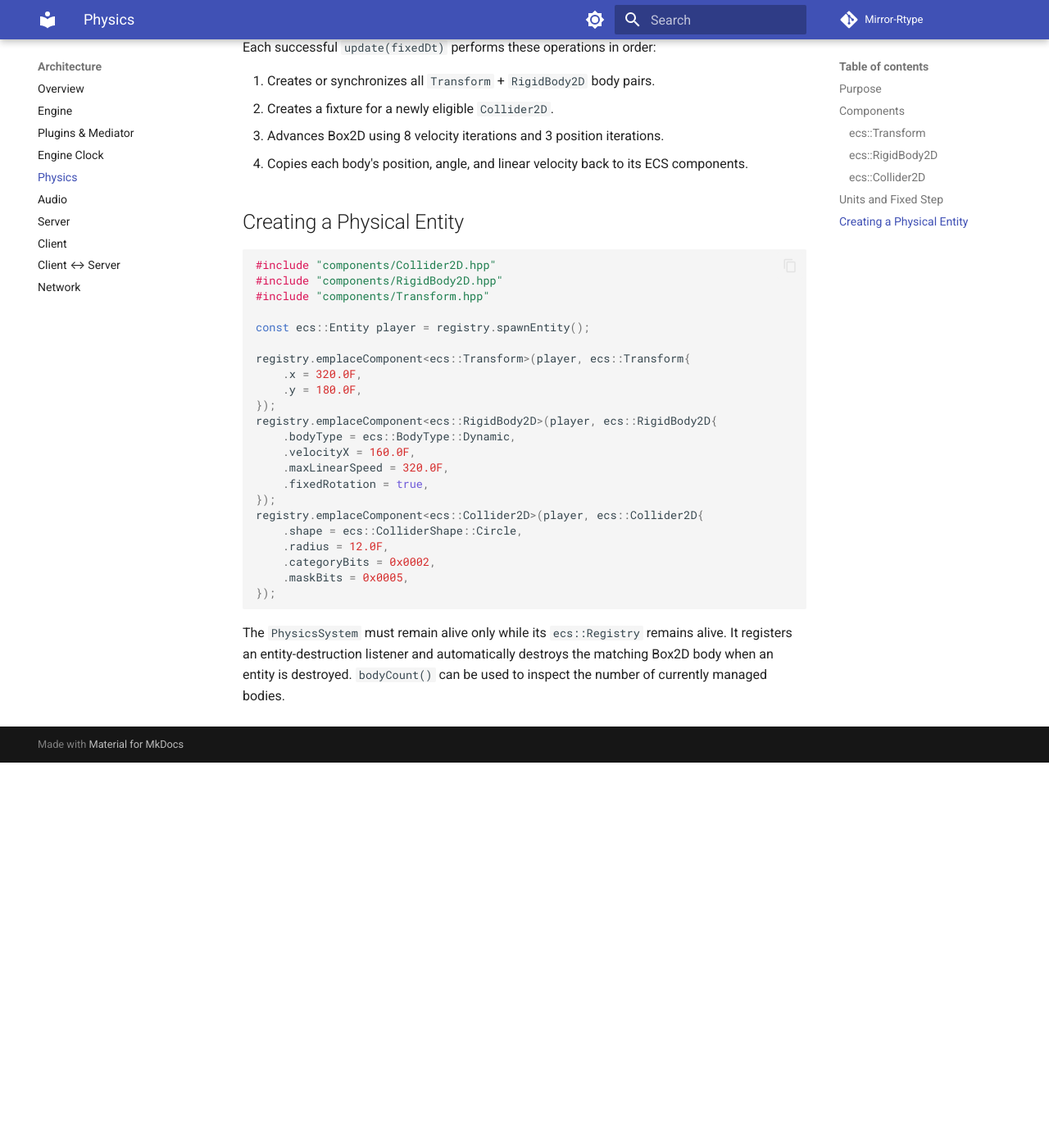
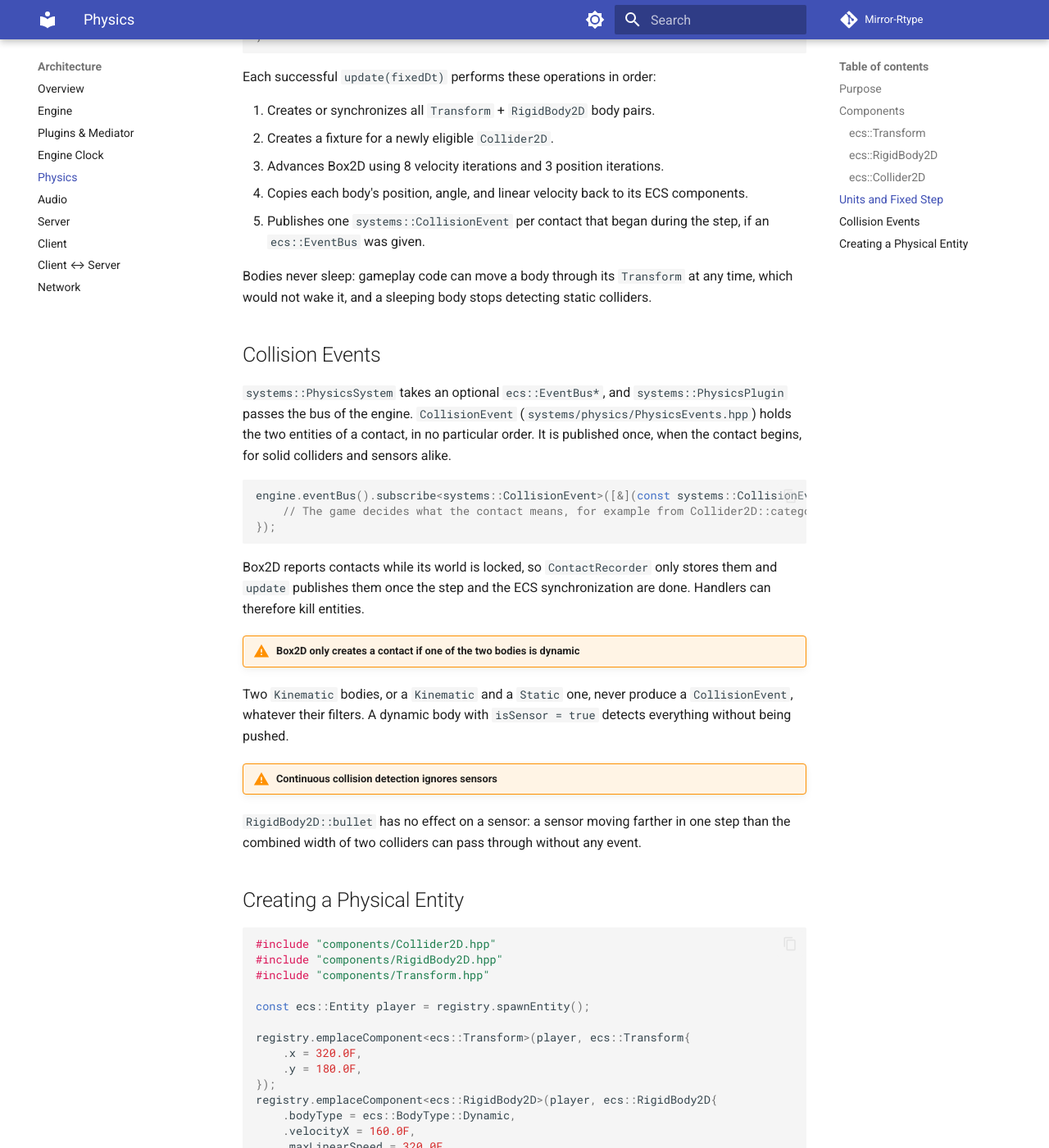
Before and after one commit to Matt4401/Mirror-Rtype, an MkDocs documentation site: the page built from docs/architecture/physics.md, in a window 1280 px wide and 1400 px high, scrolled down 3216 px. Shown: the whole window at 82% size. Built offline with MkDocs 1.6.1 and Material for MkDocs 9.7.7, drawn with Linux system fonts in a browser that asks for light colours; comment, search, counter and statistics services are not loaded; before the commit the page ends 4146 px from its top, so only the background shows below that.

Commit message:
feat(physics): implement collision event publishing in PhysicsSystem

````diff
--- a/docs/architecture/physics.md
+++ b/docs/architecture/physics.md
@@ -2,9 +2,12 @@
 
 ## Purpose
 
-`systems::PhysicsSystem` integrates the ECS with [Box2D](https://box2d.org/). It creates and owns one Box2D body for each entity that has both `ecs::Transform` and `ecs::RigidBody2D`, advances the Box2D world at a fixed rate, and writes the resulting position, rotation, and velocity back to the ECS.
+`systems::PhysicsSystem` integrates the ECS with [Box2D](https://box2d.org/). It creates and owns one Box2D body for
+each entity that has both `ecs::Transform` and `ecs::RigidBody2D`, advances the Box2D world at a fixed rate, and writes
+the resulting position, rotation, and velocity back to the ECS.
 
-The system belongs to `engine/src/systems/physics/`. It is independent of rendering and can therefore run on both the client and the headless server.
+The system belongs to `engine/src/systems/physics/`. It is independent of rendering and can therefore run on both the
+client and the headless server.
 
 ## Components
 
@@ -12,69 +15,78 @@ The system belongs to `engine/src/systems/physics/`. It is independent of render
 
 Physics uses the existing `Transform` component as its ECS-facing pose:
 
-| Field | Unit | Physics role |
-|-------|------|--------------|
-| `x`, `y` | pixels | Body position |
-| `rotation` | radians | Body angle |
-| `scaleX`, `scaleY` | factor | Collider dimensions; negative values are treated as their absolute values. |
+| Field              | Unit    | Physics role                                                               |
+|--------------------|---------|----------------------------------------------------------------------------|
+| `x`, `y`           | pixels  | Body position                                                              |
+| `rotation`         | radians | Body angle                                                                 |
+| `scaleX`, `scaleY` | factor  | Collider dimensions; negative values are treated as their absolute values. |
 
-Before each simulation step, changes made directly to these fields reposition the Box2D body. After the step, the simulated body pose is copied back to the same fields.
+Before each simulation step, changes made directly to these fields reposition the Box2D body. After the step, the
+simulated body pose is copied back to the same fields.
 
 ### `ecs::RigidBody2D`
 
 `RigidBody2D` enables physics for an entity when combined with `Transform`.
 
-| Field | Default | Description |
-|-------|---------|-------------|
-| `bodyType` | `BodyType::Static` | Simulation mode of the Box2D body. |
-| `velocityX`, `velocityY` | `0.0F` | Linear velocity in pixels per second. |
-| `linearDamping`, `angularDamping` | `0.0F` | Box2D damping coefficients. |
-| `maxLinearSpeed` | `2000.0F` | Maximum magnitude of the linear velocity, in pixels per second. |
-| `fixedRotation` | `true` | Prevents rotation caused by physics. |
-| `bullet` | `false` | Enables Box2D's continuous collision handling for fast bodies. |
+| Field                             | Default            | Description                                                     |
+|-----------------------------------|--------------------|-----------------------------------------------------------------|
+| `bodyType`                        | `BodyType::Static` | Simulation mode of the Box2D body.                              |
+| `velocityX`, `velocityY`          | `0.0F`             | Linear velocity in pixels per second.                           |
+| `linearDamping`, `angularDamping` | `0.0F`             | Box2D damping coefficients.                                     |
+| `maxLinearSpeed`                  | `2000.0F`          | Maximum magnitude of the linear velocity, in pixels per second. |
+| `fixedRotation`                   | `true`             | Prevents rotation caused by physics.                            |
+| `bullet`                          | `false`            | Enables Box2D's continuous collision handling for fast bodies.  |
 
 `BodyType` maps directly to Box2D body types:
 
-| Value | Behaviour |
-|-------|-----------|
-| `Static` | Immovable level geometry. |
+| Value       | Behaviour                                               |
+|-------------|---------------------------------------------------------|
+| `Static`    | Immovable level geometry.                               |
 | `Kinematic` | Moved by its configured velocity, unaffected by forces. |
-| `Dynamic` | Fully simulated body affected by collisions and forces. |
+| `Dynamic`   | Fully simulated body affected by collisions and forces. |
 
-`maxLinearSpeed` is enforced before every Box2D step. When a configured velocity exceeds the limit, `PhysicsSystem` clamps it and writes the clamped pixel-per-second values back to `RigidBody2D`.
+`maxLinearSpeed` is enforced before every Box2D step. When a configured velocity exceeds the limit, `PhysicsSystem`
+clamps it and writes the clamped pixel-per-second values back to `RigidBody2D`.
 
 ### `ecs::Collider2D`
 
-`Collider2D` is optional. When attached to an entity that already has `Transform` and `RigidBody2D`, it creates one Box2D fixture on that body's next update.
+`Collider2D` is optional. When attached to an entity that already has `Transform` and `RigidBody2D`, it creates one
+Box2D fixture on that body's next update.
 
-| Field | Default | Description |
-|-------|---------|-------------|
-| `shape` | `ColliderShape::Box` | `Box` or `Circle`. |
-| `halfWidth`, `halfHeight` | `16.0F` | Half-extents of a box, in pixels. |
-| `radius` | `16.0F` | Circle radius, in pixels. |
-| `density` | `1.0F` | Fixture density. |
-| `friction` | `0.2F` | Fixture friction. |
-| `restitution` | `0.0F` | Fixture bounciness. |
-| `categoryBits` | `0x0001` | Collision category bit mask. |
-| `maskBits` | `0xFFFF` | Categories this fixture can collide with. |
-| `isSensor` | `false` | Detects overlaps without physical collision response. |
+| Field                     | Default              | Description                                           |
+|---------------------------|----------------------|-------------------------------------------------------|
+| `shape`                   | `ColliderShape::Box` | `Box` or `Circle`.                                    |
+| `halfWidth`, `halfHeight` | `16.0F`              | Half-extents of a box, in pixels.                     |
+| `radius`                  | `16.0F`              | Circle radius, in pixels.                             |
+| `density`                 | `1.0F`               | Fixture density.                                      |
+| `friction`                | `0.2F`               | Fixture friction.                                     |
+| `restitution`             | `0.0F`               | Fixture bounciness.                                   |
+| `categoryBits`            | `0x0001`             | Collision category bit mask.                          |
+| `maskBits`                | `0xFFFF`             | Categories this fixture can collide with.             |
+| `isSensor`                | `false`              | Detects overlaps without physical collision response. |
 
-For `ColliderShape::Box`, `halfWidth` and `halfHeight` are multiplied by `Transform::scaleX` and `Transform::scaleY` before being passed to Box2D as half-extents. The unused geometry fields are ignored: a circle uses `radius`, scaled by the larger absolute transform scale to remain circular, while a box uses `halfWidth` and `halfHeight`.
+For `ColliderShape::Box`, `halfWidth` and `halfHeight` are multiplied by `Transform::scaleX` and `Transform::scaleY`
+before being passed to Box2D as half-extents. The unused geometry fields are ignored: a circle uses `radius`, scaled by
+the larger absolute transform scale to remain circular, while a box uses `halfWidth` and `halfHeight`.
 
 !!! warning "Collider changes after creation"
-    The system recreates a fixture when `Transform::scaleX` or `Transform::scaleY` changes. Editing the dimensions, shape, material, filters, or sensor flag of an existing `Collider2D` does not update its existing Box2D fixture. Remove `Collider2D` for one update to destroy the fixture, then add it again to create a replacement.
+The system recreates a fixture when `Transform::scaleX` or `Transform::scaleY` changes. Editing the dimensions, shape,
+material, filters, or sensor flag of an existing `Collider2D` does not update its existing Box2D fixture. Remove
+`Collider2D` for one update to destroy the fixture, then add it again to create a replacement.
 
 ## Units and Fixed Step
 
-The ECS API uses pixels to match rendering and gameplay code. Box2D uses meters internally. `physics::PPM` is `32.0F`, so one Box2D meter equals 32 pixels.
+The ECS API uses pixels to match rendering and gameplay code. Box2D uses meters internally. `physics::PPM` is `32.0F`,
+so one Box2D meter equals 32 pixels.
 
-| Value | ECS unit | Box2D unit |
-|-------|----------|------------|
-| Position and dimensions | pixels | meters |
-| Linear velocity | pixels per second | meters per second |
-| Rotation | radians | radians |
+| Value                   | ECS unit          | Box2D unit        |
+|-------------------------|-------------------|-------------------|
+| Position and dimensions | pixels            | meters            |
+| Linear velocity         | pixels per second | meters per second |
+| Rotation                | radians           | radians           |
 
-Call `update` only from a fixed-timestep simulation loop, typically using `ecs::time::Clock`. A zero or negative `fixedDt` is ignored.
+Call `update` only from a fixed-timestep simulation loop, typically using `ecs::time::Clock`. A zero or negative
+`fixedDt` is ignored.
 
 ```cpp
 ecs::time::Clock clock;
@@ -93,6 +105,33 @@ Each successful `update(fixedDt)` performs these operations in order:
 2. Creates a fixture for a newly eligible `Collider2D`.
 3. Advances Box2D using 8 velocity iterations and 3 position iterations.
 4. Copies each body's position, angle, and linear velocity back to its ECS components.
+5. Publishes one `systems::CollisionEvent` per contact that began during the step, if an `ecs::EventBus` was given.
+
+Bodies never sleep: gameplay code can move a body through its `Transform` at any time, which would not wake it, and a
+sleeping body stops detecting static colliders.
+
+## Collision Events
+
+`systems::PhysicsSystem` takes an optional `ecs::EventBus*`, and `systems::PhysicsPlugin` passes the bus of the engine.
+`CollisionEvent` (`systems/physics/PhysicsEvents.hpp`) holds the two entities of a contact, in no particular order. It
+is published once, when the contact begins, for solid colliders and sensors alike.
+
+```cpp
+engine.eventBus().subscribe<systems::CollisionEvent>([&](const systems::CollisionEvent& hit) {
+    // The game decides what the contact means, for example from Collider2D::categoryBits.
+});
+```
+
+Box2D reports contacts while its world is locked, so `ContactRecorder` only stores them and `update` publishes them once
+the step and the ECS synchronization are done. Handlers can therefore kill entities.
+
+!!! warning "Box2D only creates a contact if one of the two bodies is dynamic"
+Two `Kinematic` bodies, or a `Kinematic` and a `Static` one, never produce a `CollisionEvent`, whatever their filters. A
+dynamic body with `isSensor = true` detects everything without being pushed.
+
+!!! warning "Continuous collision detection ignores sensors"
+`RigidBody2D::bullet` has no effect on a sensor: a sensor moving farther in one step than the combined width of two
+colliders can pass through without any event.
 
 ## Creating a Physical Entity
 
@@ -121,4 +160,6 @@ registry.emplaceComponent<ecs::Collider2D>(player, ecs::Collider2D{
 });
 ```
 
-The `PhysicsSystem` must remain alive only while its `ecs::Registry` remains alive. It registers an entity-destruction listener and automatically destroys the matching Box2D body when an entity is destroyed. `bodyCount()` can be used to inspect the number of currently managed bodies.
+The `PhysicsSystem` must remain alive only while its `ecs::Registry` remains alive. It registers an entity-destruction
+listener and automatically destroys the matching Box2D body when an entity is destroyed. `bodyCount()` can be used to
+inspect the number of currently managed bodies.
````
Also changed, not shown: 7 other files.
